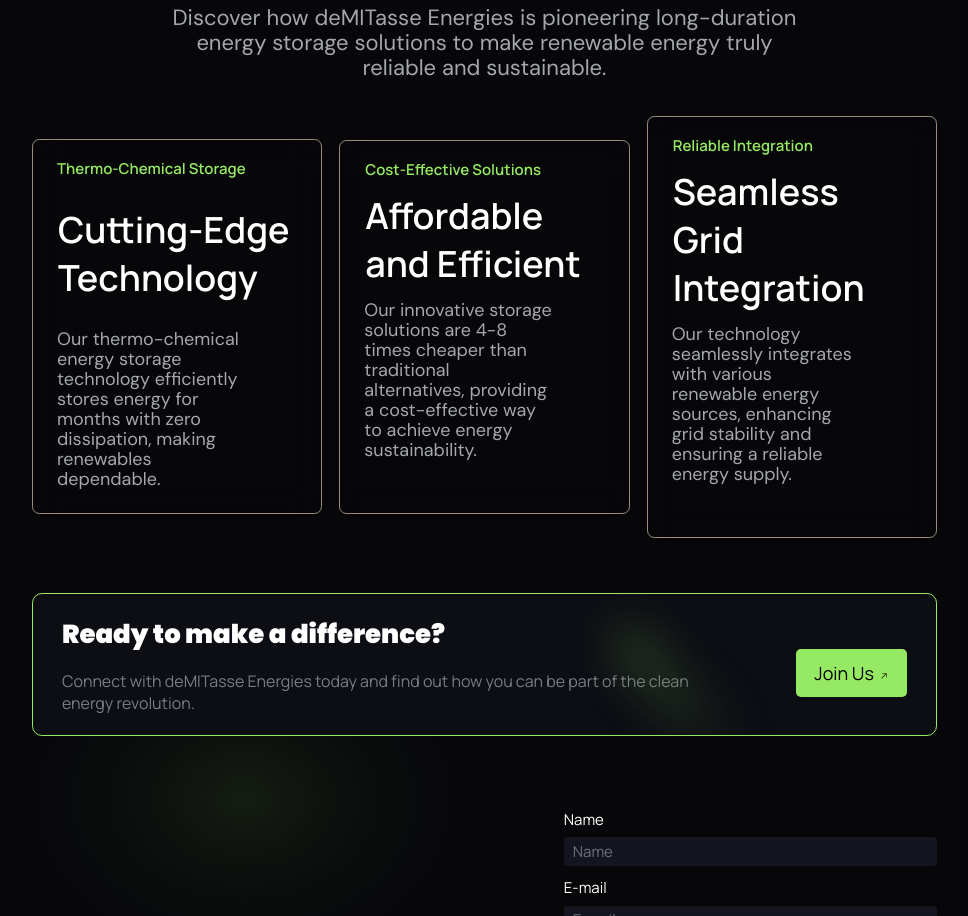
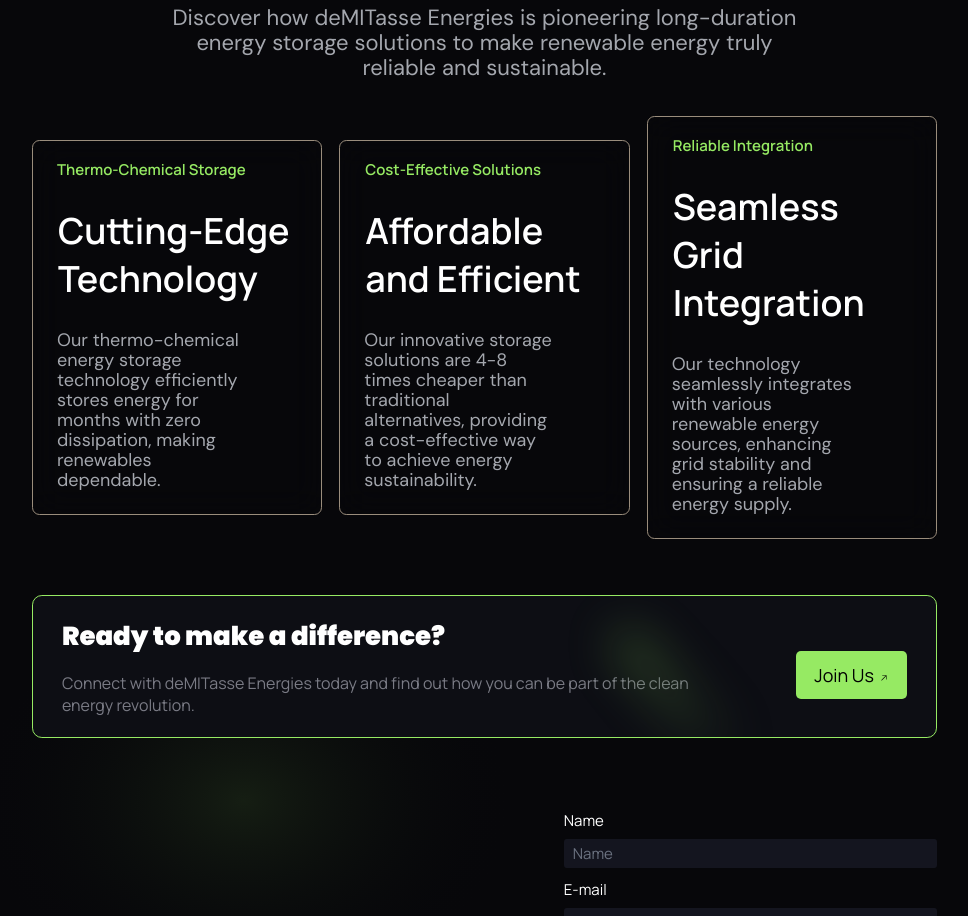
Before and after one commit to devrunch/Vetricc, a website built with Parcel: page index.html in a window 1280 px wide. Shown: the part 2271-3187 px from the top of the page, without its empty margins (156-1124 px from the left). Built offline with nearby package versions, Linux system fonts and the light colour scheme.

Commit message:
Ready for Desktop

```diff
--- a/index.html
+++ b/index.html
@@ -457,7 +457,7 @@
                   class="self-stretch flex flex-row flex-wrap items-start justify-center py-[13px] px-0 gap-[17px] z-[1] text-left text-3xs text-colors-alias-main-brand-500  j108:mx-[10vw] j108:items-center j108:justify-center"
                 >
                   <div
-                    class="flex-1 [backdrop-filter:blur(15.94px)] rounded-[7.42px]   box-border overflow-hidden flex flex-col items-start justify-start pt-3 px-4 pb-4 gap-[27px] min-w-[148px] border-[0.3px] border-solid border-[#b6a792d7] "
+                    class="flex-1  j108:min-h-[42vh] j108:max-h-fit j108:max-w-[350px] [backdrop-filter:blur(15.94px)] rounded-[7.42px]   box-border overflow-hidden flex flex-col items-start justify-start pt-3 px-4 pb-4 gap-[27px] min-w-[148px] border-[0.3px] border-solid border-[#b6a792d7] "
                   >
                     <div
                       class="flex flex-row items-start justify-start py-0 "
@@ -484,7 +484,7 @@
                     </div>
                   </div>
                   <div
-                    class="flex-1 [backdrop-filter:blur(15.94px)] rounded-[7.42px]   box-border overflow-hidden flex flex-col items-start justify-start pt-3 px-4 pb-[53px] gap-[11.6px] min-w-[148px] border-[0.3px] border-solid border-[#b6a792d7]"
+                    class="flex-1  j108:min-h-[42vh]  j108:max-w-[350px] j108:max-h-fit  [backdrop-filter:blur(15.94px)] rounded-[7.42px]   box-border overflow-hidden flex flex-col items-start justify-start pt-3 px-4 pb-4 gap-[27px] min-w-[148px] border-[0.3px] border-solid border-[#b6a792d7] "
                   >
                     <div
                       class="flex flex-row items-start justify-start py-0 px-px"
@@ -511,7 +511,7 @@
                     </div>
                   </div>
                   <div
-                    class="flex-1 [backdrop-filter:blur(15.94px)] rounded-[7.42px]   box-border overflow-hidden flex flex-col items-start justify-start pt-3 px-4 pb-[53px] gap-[11.6px] min-w-[148px] border-[0.3px] border-solid border-[#b6a792d7]"
+                    class="flex-1 j108:min-h-[42vh] j108:max-h-fit  j108:max-w-[350px] [backdrop-filter:blur(15.94px)] rounded-[7.42px]   box-border overflow-hidden flex flex-col items-start justify-start pt-3 px-4 pb-4 gap-[27px] min-w-[148px] border-[0.3px] border-solid border-[#b6a792d7] "
                   >
                     <div
                       class="flex flex-row items-start justify-start py-0 px-px"
```
Also changed, not shown: dist/index.html, 2 other files.
